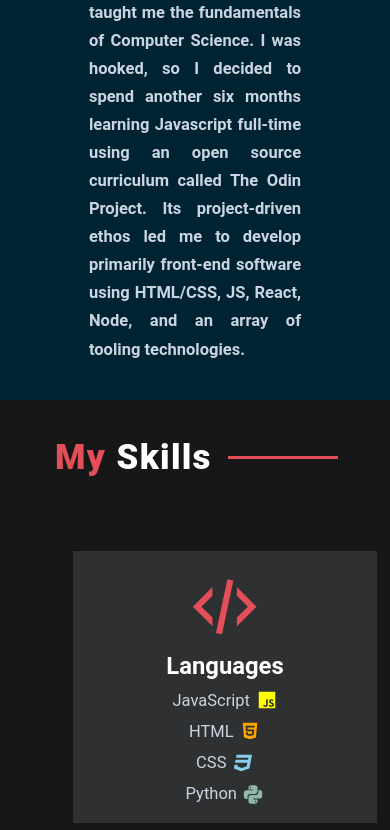
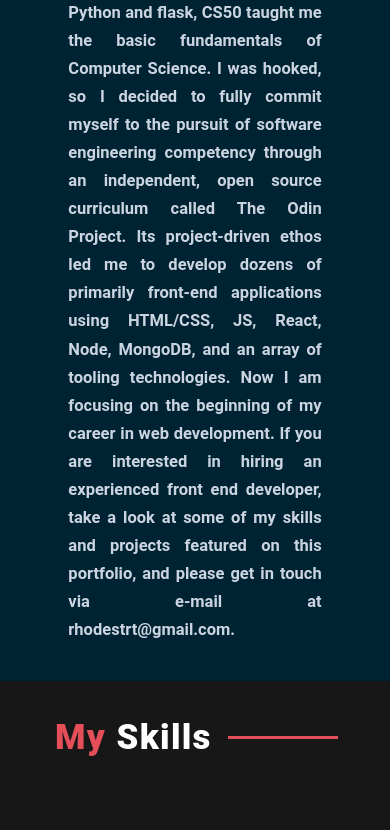
Before and after one commit to rhodesrt/portfolio, a React (Create React App) app: page / in a window 390 px wide. Shown: the part 1356-2186 px from the top of the page. Built offline with nearby package versions, Linux system fonts and the light colour scheme.

Commit message:
email link

```diff
--- a/src/components/About.js
+++ b/src/components/About.js
@@ -7,16 +7,23 @@ const About = () => {
         About <span style={{ color: "white" }}>Me</span>
       </h1>
       <p>
-        Formal college education in Biology, self-taught programmer. In the
-        beginning of 2021, I began working on Harvard's Introductory to Computer
+        Formal college education in Biology, professional experience as a fine
+        dining cook, and a self-taught programmer. In the beginning of 2021, I
+        began learning to program with Harvard's Introductory to Computer
         Science course, CS50. While working through the material, I discovered
-        that programming is fulfilling, creative, and entrepreneurial. From
-        printf Mario games in C to full-stack applications using Python and
-        flask, CS50 taught me the fundamentals of Computer Science. I was
-        hooked, so I decided to spend another six months learning Javascript
-        full-time using an open source curriculum called The Odin Project. Its
-        project-driven ethos led me to develop primarily front-end software
-        using HTML/CSS, JS, React, Node, and an array of tooling technologies.
+        that software development could be a fulfilling, creative, and
+        entrepreneurial career. From command line Mario emulators in C to
+        full-stack applications using Python and flask, CS50 taught me the basic
+        fundamentals of Computer Science. I was hooked, so I decided to fully
+        commit myself to the pursuit of software engineering competency through
+        an independent, open source curriculum called The Odin Project. Its
+        project-driven ethos led me to develop dozens of primarily front-end
+        applications using HTML/CSS, JS, React, Node, MongoDB, and an array of
+        tooling technologies. Now I am focusing on the beginning of my career in
+        web development. If you are interested in hiring an experienced front
+        end developer, take a look at some of my skills and projects featured on
+        this portfolio, and please get in touch via e-mail at
+        <span id="emailHighlight"> rhodestrt@gmail.com</span>.
       </p>
     </div>
   );
--- a/src/components/Hello.js
+++ b/src/components/Hello.js
@@ -54,6 +54,10 @@ const Hello = () => {
       document
         .querySelector(".projects-container")
         .scrollIntoView({ behavior: "smooth" });
+    } else if (e.target.id === "githubLink") {
+      window.open("https://github.com/rhodesrt");
+    } else if (e.target.id === "linkedInLink") {
+      window.open("https://google.com");
     }
   };
 
@@ -69,11 +73,11 @@ const Hello = () => {
           <button onClick={handleLinkClick}>Projects</button>
         </div>
         <div className="handle-links">
-          <div>
+          <div onClick={handleLinkClick} id="githubLink">
             <p>Github</p>
             <Icon path={mdiGithub} />
           </div>
-          <div>
+          <div id="linkedInLink" onClick={handleLinkClick}>
             <p>LinkedIn</p>
             <Icon path={mdiLinkedin} />
           </div>
--- a/src/components/Nav.js
+++ b/src/components/Nav.js
@@ -43,8 +43,16 @@ const MobileNav = () => {
         .scrollIntoView({ behavior: "smooth" });
     } else if (e.target.textContent === "Contact") {
       document
-        .querySelector(".projects-container")
+        .querySelector(".about-container")
         .scrollIntoView({ behavior: "smooth" });
+      document
+        .querySelector("#emailHighlight")
+        .classList.add("email-highlight");
+      setTimeout(() => {
+        document
+          .querySelector("#emailHighlight")
+          .classList.remove("email-highlight");
+      }, 3000);
     }
   };
 
@@ -89,8 +97,16 @@ const DesktopNav = () => {
         .scrollIntoView({ behavior: "smooth" });
     } else if (e.target.textContent === "Contact") {
       document
-        .querySelector(".projects-container")
+        .querySelector(".about-container")
         .scrollIntoView({ behavior: "smooth" });
+      document
+        .querySelector("#emailHighlight")
+        .classList.add("email-highlight");
+      setTimeout(() => {
+        document
+          .querySelector("#emailHighlight")
+          .classList.remove("email-highlight");
+      }, 3000);
     }
   };
 
--- a/src/components/componentStyles.css
+++ b/src/components/componentStyles.css
@@ -57,6 +57,12 @@ a:visited {
 @keyframes blinking {
   50% {
     border-color: transparent;
+  }
+}
+
+@keyframes email-highlight {
+  50% {
+    background-color: yellow;
   }
 }
 
@@ -315,8 +321,18 @@ a:visited {
   font-size: clamp(12px, 0.9rem, 20px);
   font-weight: 600;
   text-align: justify;
-  max-width: 67%;
+  max-width: 75%;
   line-height: 1.7;
+}
+
+.email-highlight {
+  animation: email-highlight 1s alternate infinite;
+}
+
+@media (max-width: 600px) {
+  .about-container p {
+    max-width: 80%;
+  }
 }
 
 .skills-layout {
```
